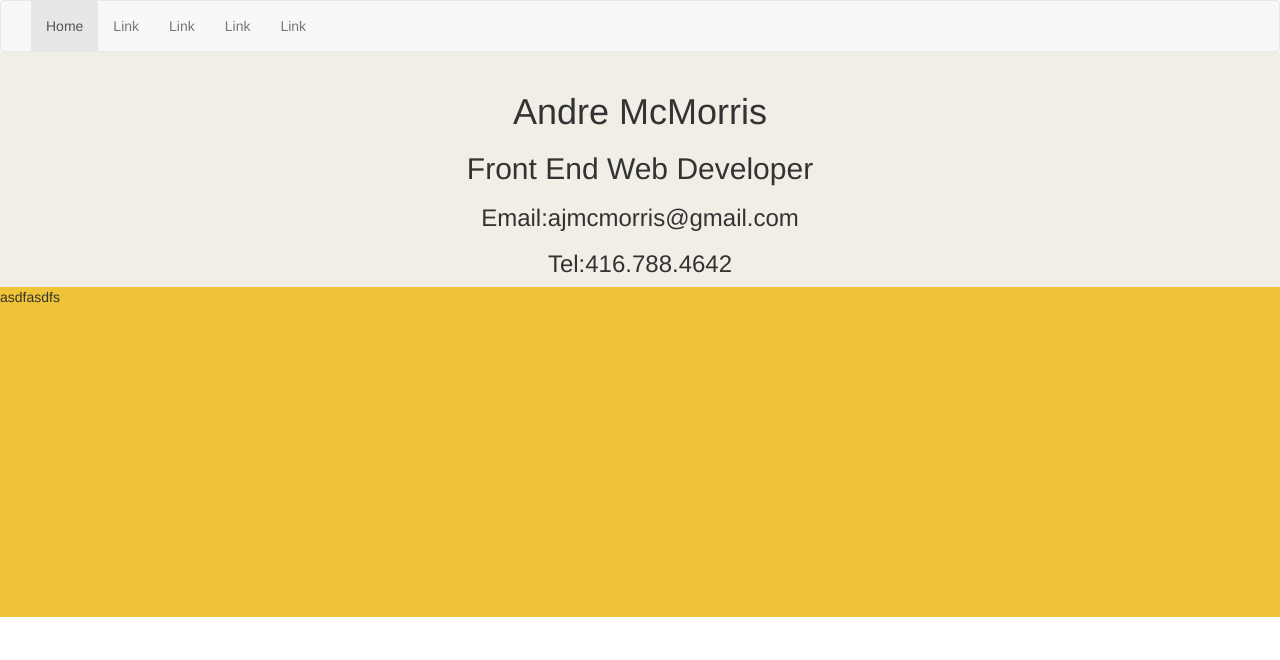
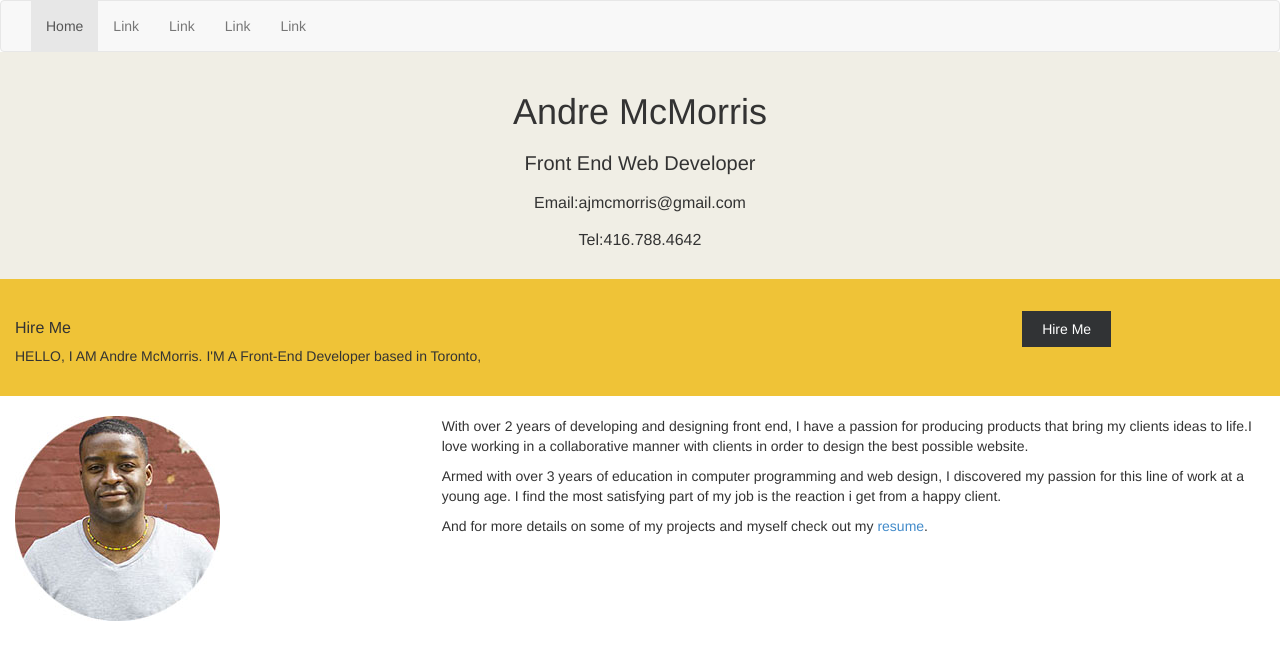
Before and after one commit to ajmcmorris/andre, a plain HTML site: page index.html in a window 1280 px wide. Drawn offline with nearby package versions, Linux system fonts and the light colour scheme.

Commit message:
site updates

```diff
--- a/css/styles.scss
+++ b/css/styles.scss
@@ -5,6 +5,8 @@ $cover:cover;
 $cta-height:330px;
 $yellow:#efc337;
 $beige:#f0eee5;
+$black:#313335;
+$white:#ffffff;
 
 @mixin background-size($cover){
 	-webkit-background-size: $cover;
@@ -16,16 +18,33 @@ $beige:#f0eee5;
 	@include background-size($cover);
 	background:top center scroll no-repeat;
 }
+.section-padding{
+	padding: 20px 0;
+}
+h2{
+	font-size: 20px;
+}
+h3{
+	font-size: 16px;
+}
+a{
+	text-decoration: none !important;
+}
+a:hover{
+	color: $white !important;
+}
+.btn-blk{
+	padding: 10px 20px;
+	background-color: $black;
+	color: $white;
+}
 /* LAYOUT */
-
 	/*introduction*/
 #introduction{
 	background-color: $beige;
-	padding-top: 20px;
 }
 	/*call-to-action*/
 .call-to-action{
-	height: $cta-height;
 	background-color: $yellow;
 }
 /* NAVIGATION */
--- a/index.html
+++ b/index.html
@@ -19,9 +19,12 @@
     <![endif]-->
   </head>
   <body>
+  <!-- Container -->
   <div class="container-fluid">
+    <!-- Row -->
+    <div class="row">
     <!-- Header -->
-    <header class="row bkg-position">
+    <header class=" bkg-position">
         <nav class="navbar navbar-default">
             <div class="container-fluid">
                 <!-- Brand and toggle get grouped for better mobile display -->
@@ -49,7 +52,7 @@
             </div><!-- /.container-fluid -->
         </nav>
          <!-- aside -->
-            <aside class="text-center clearfix" id="introduction">
+            <aside class="text-center section-padding clearfix" id="introduction">
                 <h1>Andre McMorris</h1>
                 <h2>Front End Web Developer</h2>
                 <h3>Email:ajmcmorris@gmail.com</h3>
@@ -58,15 +61,39 @@
 
     </header><!-- End of Header -->
 
-    <section class="row">
-        <!-- Call to Action -->
-        <div class="call-to-action">
-            asdfasdfs
-        </div><!-- End of Call to Action -->
-    </section>
+    <!-- Call to Action -->
+    <section class="call-to-action section-padding clearfix">
+
+            <aside class="col-sm-8">
+                <h3 class="text-left">Hire Me</h3>
+                <p class="text-left">HELLO, I AM Andre McMorris. I'M A Front-End Developer based in Toronto,</p>
+            </aside>
+            <!-- Button -->
+            <div class="text-center section-padding col-sm-4">
+                <a href="#" class="btn-blk">Hire Me</a>
+            </div><!-- End of Button -->
+
+    </section> <!-- End of Call to Action -->
+
+    <!-- Section -->
+    <section class="section-padding">
+        <div class="col-sm-4 center-block">
+            <img src="img/andre-circle.jpg" alt="andre-photo" class="img-responsive"></img>
+        </div>
+        <div class="col-sm-8">
+            <p>With over 2 years of developing and designing front end, I have a passion for producing products that bring my clients ideas to life.I love working in a collaborative manner with clients in order to design the best possible website.</p>
+            <p>Armed with over 3 years of education in computer programming and web design, I discovered my passion for this line of work at a young age. I find the most satisfying part of my job is the reaction i get from a happy client.</p>
+            <p>And for more details on some of my projects and myself check out my <a href="#">resume</a>.</p>
+        </div>
+    </section><!-- End of Section -->
+
+    <!-- Section -->
+    <section>
+
+    </section><!-- End of Section -->
 
 
-
+    </div><!-- End of Row -->
 </div><!-- End of Container -->
 
     <!-- jQuery (necessary for Bootstrap's JavaScript plugins) -->
```
Also changed, not shown: css/styles.css, img/andre-circle.jpg (added), 1 other file.
